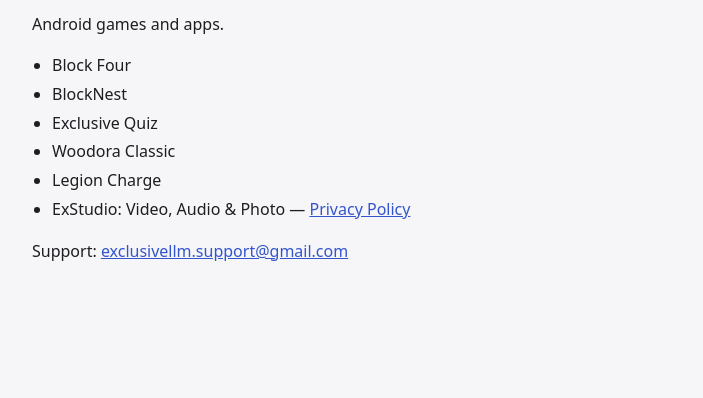
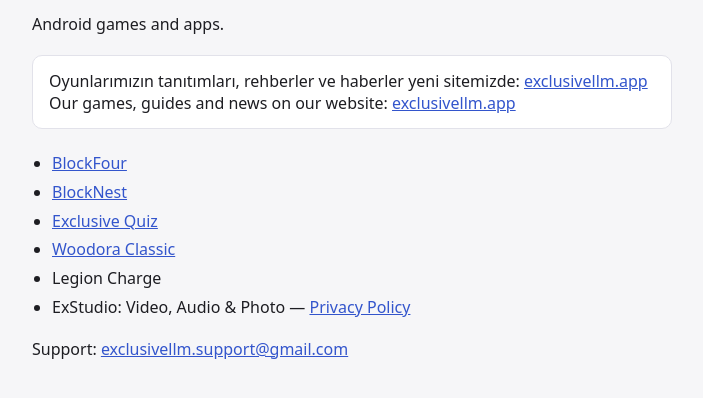
Before and after one commit to exclusivellmsupport/exclusivellmsupport.github.io, a plain HTML site: page index.html in a window 1280 px wide. Shown: the part 94-492 px from the top of the page, without its empty margins (288-991 px from the left). Drawn offline with Linux system fonts and the light colour scheme.

Commit message:
Ana sayfa: exclusivellm.app ve oyun sayfalarina link
Co-Authored-By: Claude Opus 5.5 <noreply@anthropic.com>

```diff
--- a/index.html
+++ b/index.html
@@ -10,17 +10,20 @@
     h1 { margin: 0 0 8px; }
     ul { padding-left: 20px; line-height: 1.8; }
     a { color: #3355cc; }
+    .site { margin: 20px 0; padding: 14px 16px; background: #fff; border-radius: 10px; border: 1px solid #e2e2ea; }
   </style>
 </head>
 <body>
   <main>
     <h1>Exclusive LLM</h1>
     <p>Android games and apps.</p>
+    <p class="site">Oyunlarımızın tanıtımları, rehberler ve haberler yeni sitemizde: <a href="https://exclusivellm.app/">exclusivellm.app</a><br>
+      Our games, guides and news on our website: <a href="https://exclusivellm.app/en/">exclusivellm.app</a></p>
     <ul>
-      <li>Block Four</li>
-      <li>BlockNest</li>
-      <li>Exclusive Quiz</li>
-      <li>Woodora Classic</li>
+      <li><a href="https://exclusivellm.app/block-four/">BlockFour</a></li>
+      <li><a href="https://exclusivellm.app/blocknest/">BlockNest</a></li>
+      <li><a href="https://exclusivellm.app/exclusive-quiz/">Exclusive Quiz</a></li>
+      <li><a href="https://exclusivellm.app/woodora-classic/">Woodora Classic</a></li>
       <li>Legion Charge</li>
       <li>ExStudio: Video, Audio &amp; Photo — <a href="exclusive-studio-privacy.html">Privacy Policy</a></li>
     </ul>
```
